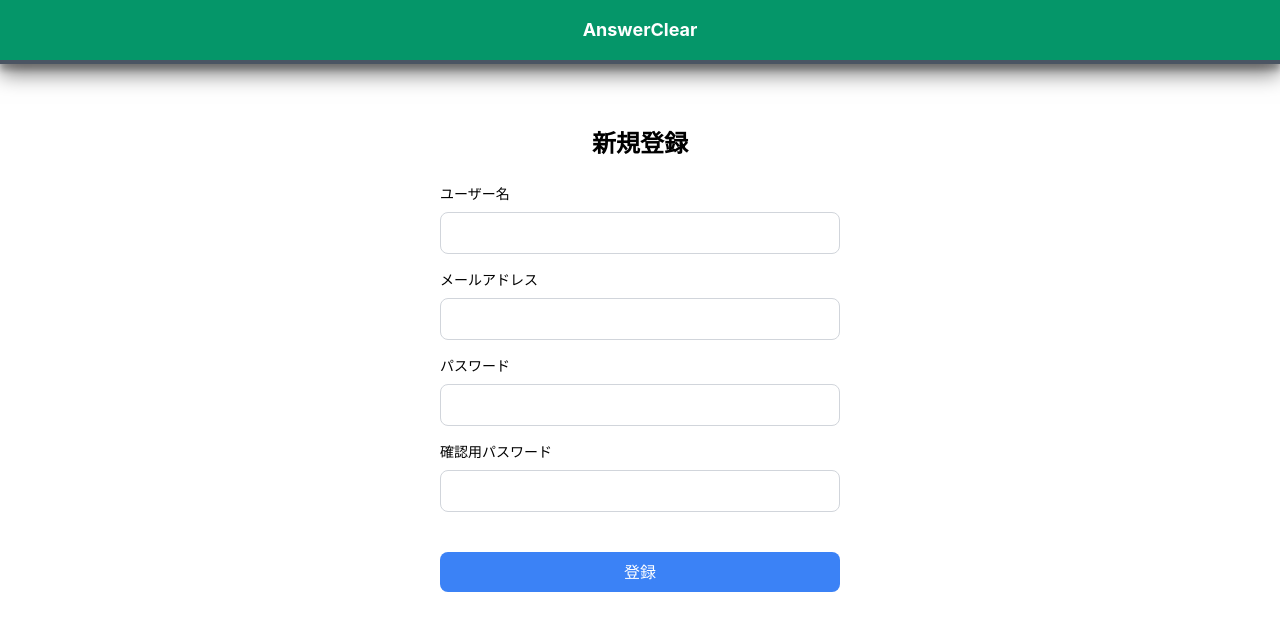
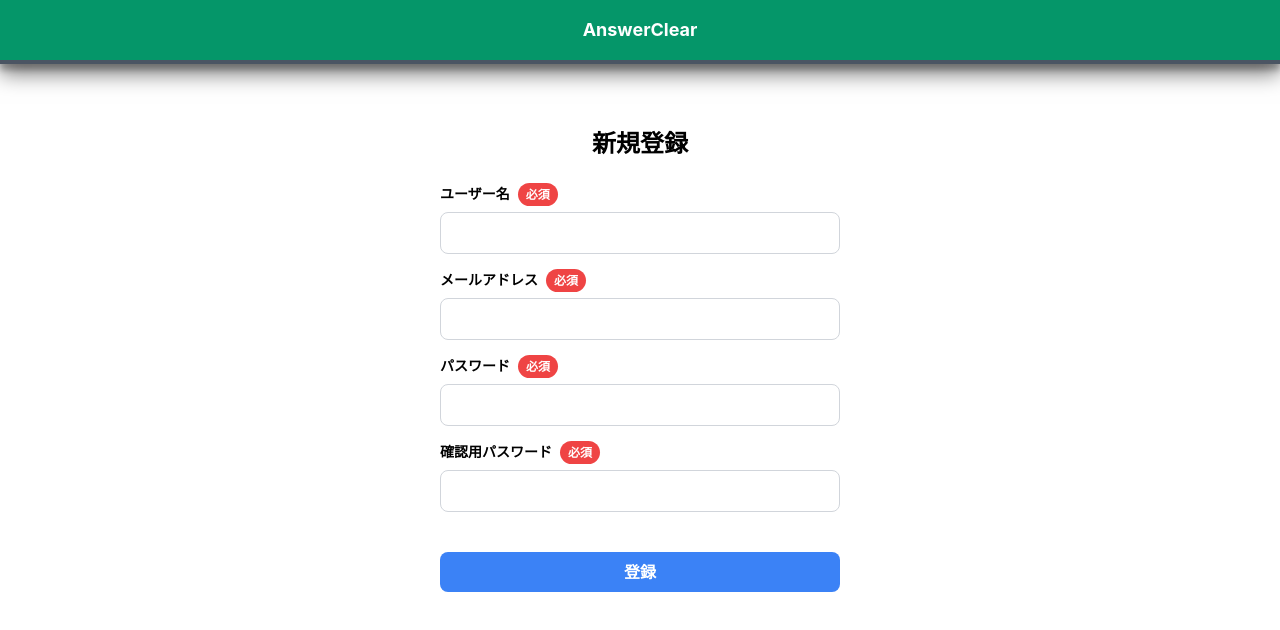
Before and after one commit to chobi0228desu/AnswerClear, a React (Create React App) app in the folder front/: page /signup in a window 1280 px wide. Shown: the top 630 px of the page. Built offline with nearby package versions, Linux system fonts and the light colour scheme.

Commit message:
edit : form必須の追加

```diff
--- a/front/src/components/Signup.tsx
+++ b/front/src/components/Signup.tsx
@@ -56,7 +56,12 @@ const Signup: React.FC = () => {
 
       <form onSubmit={handleSubmit}>
         <div className="mb-4">
-          <label className="block text-sm font-medium mb-2" htmlFor="username">ユーザー名</label>
+          <label className="block text-sm mb-2 font-bold" htmlFor="username">
+            ユーザー名
+            <span className="bg-red-500 text-white text-xs font-semibold ml-2 px-2 py-1 rounded-full">
+              必須
+            </span>
+          </label>
           <input
             id="username"
             type="text"
@@ -68,7 +73,12 @@ const Signup: React.FC = () => {
         </div>
 
         <div className="mb-4">
-          <label className="block text-sm font-medium mb-2" htmlFor="email">メールアドレス</label>
+          <label className="block text-sm mb-2 font-bold" htmlFor="email">
+            メールアドレス
+            <span className="bg-red-500 text-white text-xs font-semibold ml-2 px-2 py-1 rounded-full">
+              必須
+            </span>
+          </label>
           <input
             id="email"
             type="email"
@@ -80,7 +90,12 @@ const Signup: React.FC = () => {
         </div>
 
         <div className="mb-4">
-          <label className="block text-sm font-medium mb-2" htmlFor="password">パスワード</label>
+          <label className="block text-sm mb-2 font-bold" htmlFor="password">
+            パスワード
+            <span className="bg-red-500 text-white text-xs font-semibold ml-2 px-2 py-1 rounded-full">
+              必須
+            </span>
+          </label>
           <input
             id="password"
             type="password"
@@ -92,7 +107,12 @@ const Signup: React.FC = () => {
         </div>
 
         <div className="mb-4">
-          <label className="block text-sm font-medium mb-2" htmlFor="confirmPassword">確認用パスワード</label>
+          <label className="block text-sm mb-2 font-bold" htmlFor="confirmPassword">
+            確認用パスワード
+            <span className="bg-red-500 text-white text-xs font-semibold ml-2 px-2 py-1 rounded-full">
+              必須
+            </span>
+          </label>
           <input
             id="confirmPassword"
             type="password"
@@ -105,7 +125,7 @@ const Signup: React.FC = () => {
 
         <button
           type="submit"
-          className="w-full mt-6 bg-blue-500 text-white py-2 px-4 rounded-lg hover:bg-blue-600 transition duration-300"
+          className="w-full mt-6 bg-blue-500 text-white py-2 px-4 rounded-lg hover:bg-blue-600 transition duration-300 font-bold"
         >
           登録
         </button>
```
